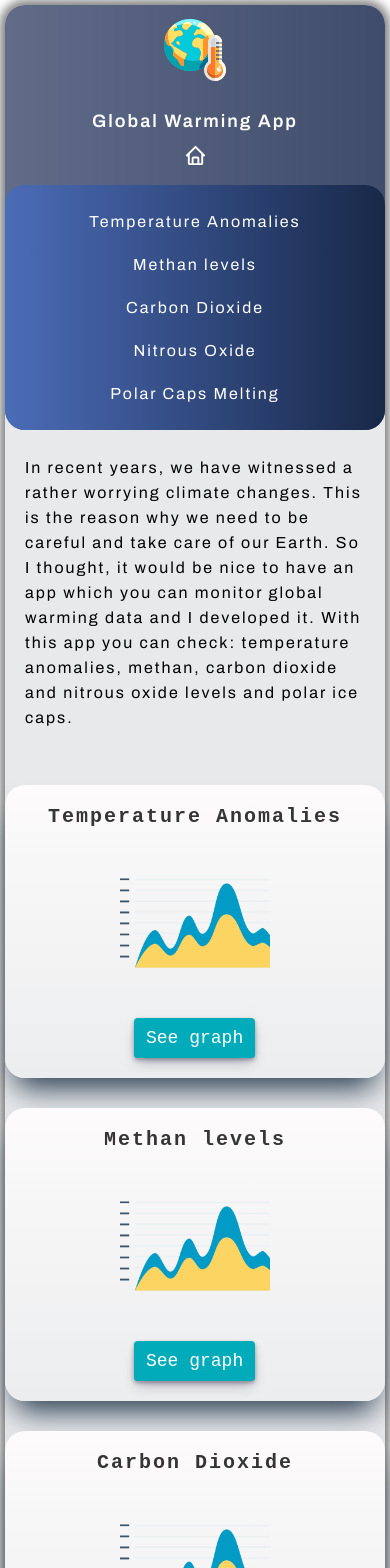
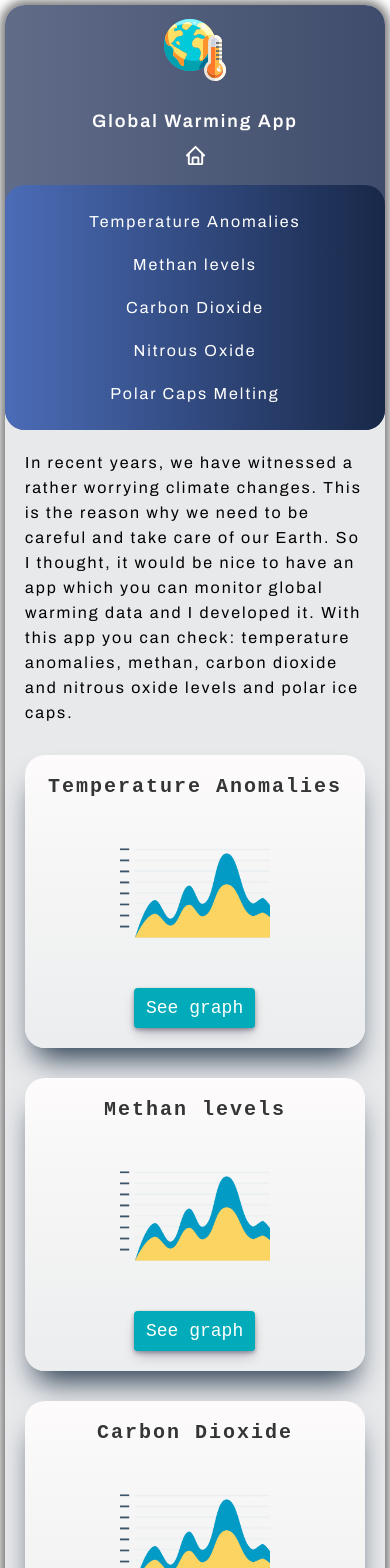
Before and after one commit to LeoBok/Global-Warming-App, a React (Create React App) app: page / in a window 390 px wide. Shown: the top 1568 px of the page. Built offline with nearby package versions, Linux system fonts and the light colour scheme.

Commit message:
added padding to .home container

```diff
--- a/src/App.css
+++ b/src/App.css
@@ -62,9 +62,11 @@ a {
   .sidebar-icon {
     font-size: 23px;
   }
+  .home {
+    padding: 20px;
+  }
   .intro {
     max-width: 550px;
-    padding: 25px 20px;
     line-height: 25px;
   }
   .items-container {
```
